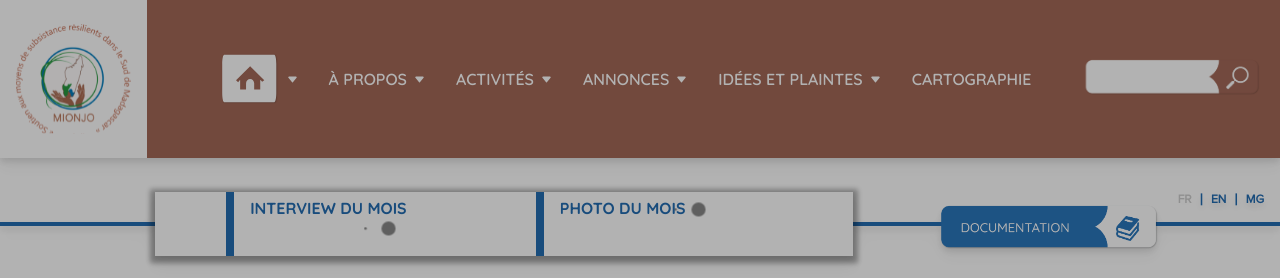
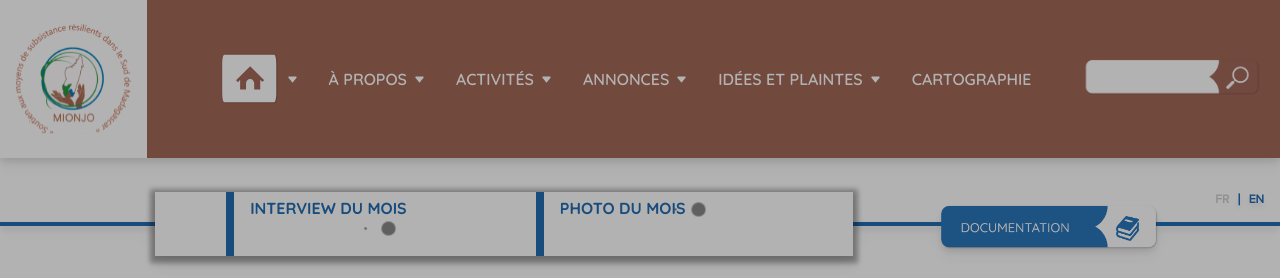
Before and after one commit to Maheni-Ntsoa/mionjo, a React (Create React App) app in the folder ui/: page / in a window 1280 px wide. Shown: the top 278 px of the page. Built offline with nearby package versions, Linux system fonts and the light colour scheme; no server answers.

Commit message:
takeoff malagasy

```diff
--- a/ui/src/components/shared/SousNavbar.tsx
+++ b/ui/src/components/shared/SousNavbar.tsx
@@ -162,27 +162,29 @@ const SousNavbar = () => {
           <div className="flex justify-end gap-2 font-bold pr-4 mb-12 text-blue">
             <button
               onClick={() => changeLanguage("fr")}
-              className={`text-xs text-end ${i18n.language === "fr" ? "text-black/20" : ""
-                }`}
+              className={`text-xs text-end ${
+                i18n.language === "fr" ? "text-black/20" : ""
+              }`}
             >
               FR
             </button>{" "}
             |{" "}
             <button
-              className={`text-xs text-end ${i18n.language === "en" ? "text-black/20" : ""
-                }`}
+              className={`text-xs text-end ${
+                i18n.language === "en" ? "text-black/20" : ""
+              }`}
               onClick={() => changeLanguage("en")}
             >
               EN
             </button>
-            |{" "}
+            {/* |{" "}
             <button
               className={`text-xs text-end ${i18n.language === "mg" ? "text-black/20" : ""
                 }`}
               onClick={() => changeLanguage("mg")}
             >
               MG
-            </button>
+            </button> */}
           </div>
         </div>
       </div>
```
